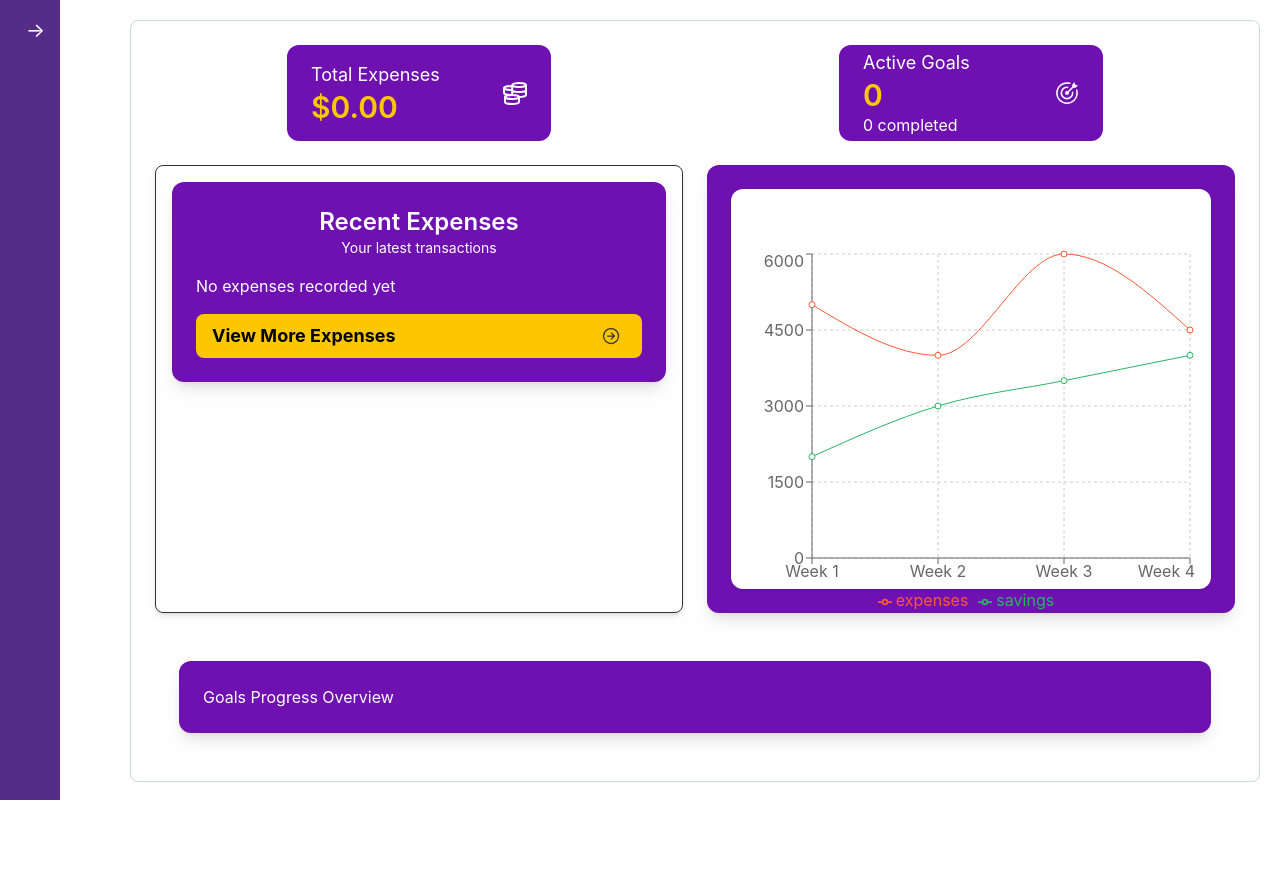
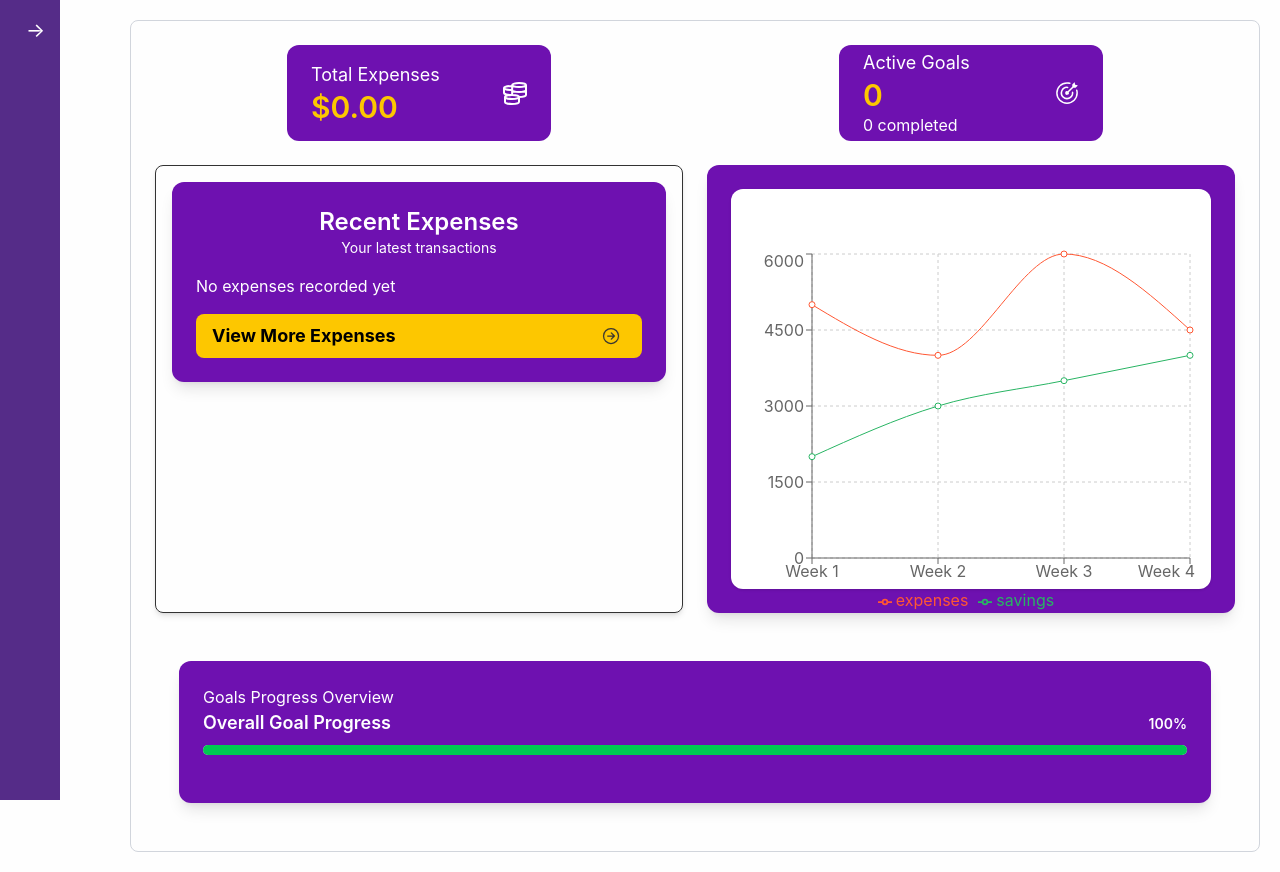
Before and after one commit to Findy-WID/trackIt, a React (Vite) app: page /home in a window 1280 px wide. Before the commit the page ends 802 px from the top, so only its background shows below. Built offline with nearby package versions, Linux system fonts and the light colour scheme; grey boxes are pictures that could not be loaded.

Commit message:
Added an overall progress bar for goals

```diff
--- /dev/null
+++ b/src/Components/OverallGoalProgressBar.jsx
@@ -0,0 +1,55 @@
+import React from 'react';
+
+const OverallGoalProgressBar = ({ goals = [] }) => {
+  // Error handling: If goals is not an array, log an error
+  if (!Array.isArray(goals)) {
+    console.error("goals is not an array", goals); // Error handling if it's not an array
+    return null; // Return nothing if there's an error
+  }
+
+  // Calculate the number of completed goals (where current >= target)
+  const completedGoals = goals.filter(goal => goal.current >= goal.target).length;
+  const totalGoals = goals.length;
+
+  // Calculate goal completion rate based on completed vs. total goals
+  const goalCompletionRate = totalGoals > 0 ? (completedGoals / totalGoals) * 100 : 0;
+
+  // Color logic for the progress bar:
+  // - Blue for active goals
+  // - Green when all goals are completed
+  // - White if no progress
+  let progressBarColor = 'bg-blue-500';  // Default to blue for active goals
+  if (goalCompletionRate === 100) {
+    progressBarColor = 'bg-green-500';  // Full green when all goals are completed
+  } else if (goalCompletionRate > 0) {
+    progressBarColor = 'bg-blue-500';  // Blue for active but incomplete goals
+  } else {
+    progressBarColor = 'bg-white';  // White if no progress
+  }
+
+  return (
+    <div className="progress-bar-container mb-6">
+      {/* Title and overall completion percentage */}
+      <div className="flex mb-2 items-center justify-between">
+        <div>
+          <span className="text-lg font-semibold">Overall Goal Progress</span>
+        </div>
+        <div>
+          <span className="text-sm font-semibold">{`${Math.round(goalCompletionRate)}%`}</span>
+        </div>
+      </div>
+
+      {/* Progress bar */}
+      <div className="flex mb-2">
+        <div className="w-full bg-gray-200 rounded-full h-2.5">
+          <div
+            className={`h-2.5 rounded-full ${progressBarColor}`}
+            style={{ width: `${goalCompletionRate}%` }} // Dynamic width based on overall progress
+          ></div>
+        </div>
+      </div>
+    </div>
+  );
+};
+
+export default OverallGoalProgressBar;
--- a/src/Components/Sidebar.jsx
+++ b/src/Components/Sidebar.jsx
@@ -133,7 +133,9 @@
           <div
             className={`expenseBtnContainer ${isOpen ? "visible" : "hidden"}`}
           >
-            <AddExpenseButton onClick={() => setShowModal(true)} />
+            <Link to="/expenses">
+              <AddExpenseButton />
+            </Link>
             <LogoutButton onClick={handleLogout} />
           </div>
 
--- a/src/Pages/Expenses.jsx
+++ b/src/Pages/Expenses.jsx
@@ -16,7 +16,7 @@
           <ExpenseOverview />
         </div>
         <div>
-          <ExpenseList />
+          {/* <ExpenseList /> */}
         </div>
       </>
 
--- a/src/Pages/Home.jsx
+++ b/src/Pages/Home.jsx
@@ -6,8 +6,15 @@
 import ActiveGoals from "../Components/ActiveGoals";
 import ExpenseVsSavingsChart from '../Components/ExpensesVsSavings';
 import "../Styles/App.css";
+import OverallGoalProgressBar from '../Components/OverallGoalProgressBar';
 
 export const Home = () => {
+
+  const goals = [
+    { id: 1, target: 100, current: 100 },  // This goal is 100% complete
+  ];
+
+
   return (
     <>
       <div className="border border-gray-300 rounded-lg p-6">
@@ -30,6 +37,7 @@
     <div className="bg-purple-800 text-white rounded-xl p-6 shadow-lg">
       {/* Goals Progress Bar or Overview */}
       <p>Goals Progress Overview</p>
+      <OverallGoalProgressBar goals={goals} />
     </div>
   </div>
 </div>
```
